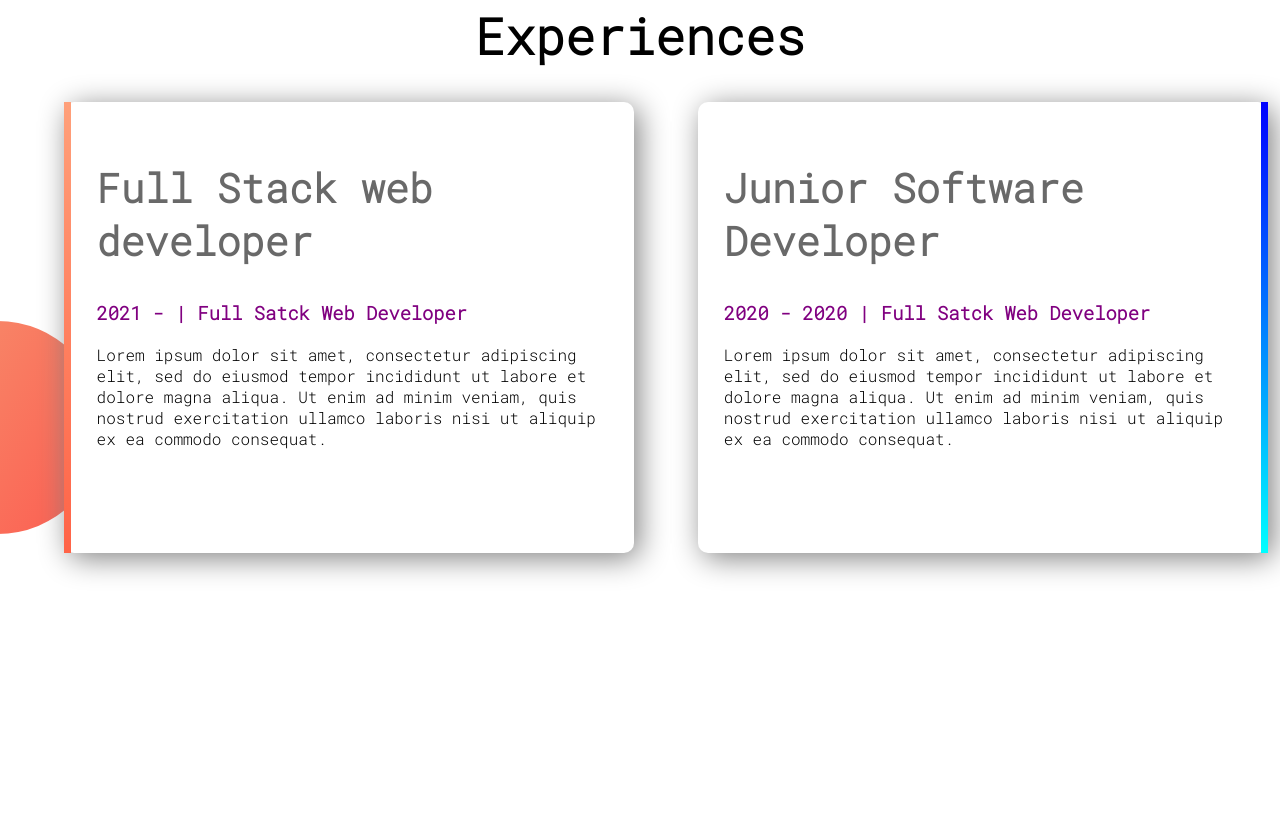
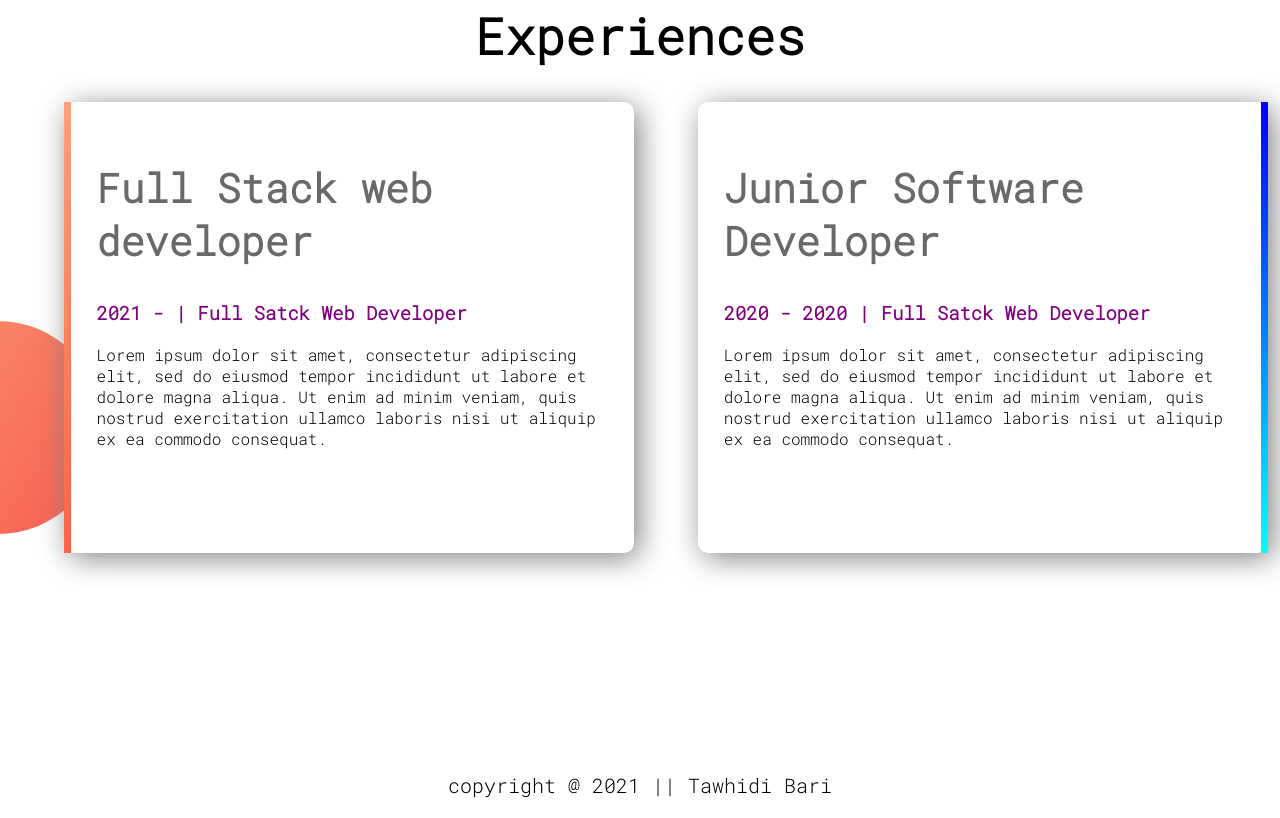
Before and after one commit to tawhidii/frontend-and-exploring-js, a plain HTML site: page web_portfolio/index.html in a window 1280 px wide. Shown: the part 1331-2149 px from the top of the page. Before the commit the page ends 2083 px from the top, so only its background shows below. Drawn offline with nearby package versions, Linux system fonts and the light colour scheme; a web font is replaced by a local one.

Commit message:
footer added

```diff
--- a/web_portfolio/index.html
+++ b/web_portfolio/index.html
@@ -64,6 +64,9 @@
             </p>
         </div>
     </section>
+    <footer>
+        <p> copyright @ 2021 || Tawhidi Bari</p>
+    </footer>
 
 </body>
 </html>
--- a/web_portfolio/style.css
+++ b/web_portfolio/style.css
@@ -85,3 +85,8 @@ section{
     border-image: linear-gradient(180deg,blue,cyan);
     border-image-slice: 1;
 }
+
+footer p {
+    text-align: center;
+    font-size: 20px;
+}
```
